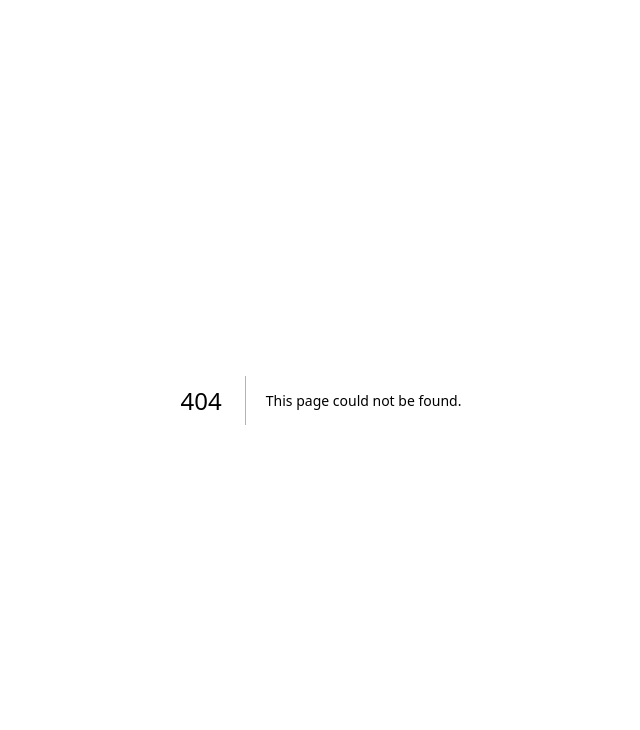
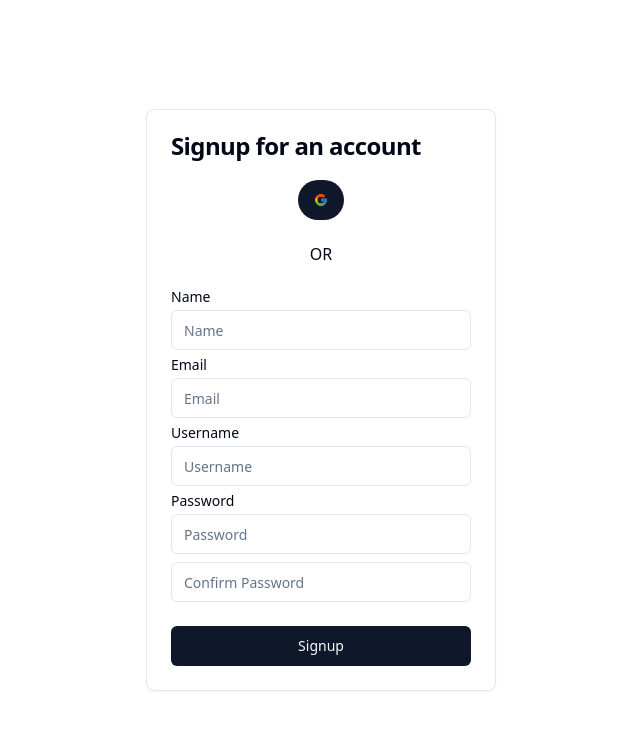
Before and after one commit to anujshandillya/subtext, a Next.js app: page /auth/signup in a window 1280 px wide. Before the commit this address had no page. Shown: the top 730 px of the page, without its empty margins (319-959 px from the left). Built offline with nearby package versions, Linux system fonts and the light colour scheme.

Commit message:
login/signup routes

```diff
--- /dev/null
+++ b/app/auth/login/page.tsx
@@ -0,0 +1,45 @@
+"use client"
+import * as React from "react"
+
+import { Button } from "@/components/ui/button"
+import {
+  Card,
+  CardContent,
+  CardHeader,
+  CardTitle,
+} from "@/components/ui/card"
+import { Input } from "@/components/ui/input"
+import { Label } from "@/components/ui/label"
+import FcGoogle from "@/components/shared/GoogleIcon"
+import { signIn } from "next-auth/react"
+import Link from "next/link"
+
+export default function page() {
+  return (
+    <>
+    <div className='container flex flex-row justify-around h-screen items-center'>
+    <Card className="w-[350px]">
+      <CardHeader>
+        <CardTitle>Login to your account</CardTitle>
+      </CardHeader>
+      <CardContent>
+        <form>
+          <div className="grid w-full items-center gap-4">
+            <div className="flex flex-col space-y-1.5">
+              <Label htmlFor="name">Email</Label>
+              <Input name="email" placeholder="Email" />
+            </div>
+            <div className="flex flex-col space-y-1.5">
+              <Label htmlFor="framework">Password</Label>
+              <Input name="password" placeholder="Password" />
+            </div>
+            <Button className="hover:bg-green-300 hover:text-black">Login</Button>
+          </div>
+        </form>
+        <Link className="flex mt-4 text-slate-500 hover:text-green-400" href="/auth/signup">Don't have an account? Signup</Link>
+      </CardContent>
+    </Card>
+    </div>
+    </>
+  )
+}
--- /dev/null
+++ b/app/auth/signup/page.tsx
@@ -0,0 +1,58 @@
+"use client"
+import * as React from "react"
+
+import { Button } from "@/components/ui/button"
+import {
+  Card,
+  CardContent,
+  CardHeader,
+  CardTitle,
+} from "@/components/ui/card"
+import { Input } from "@/components/ui/input"
+import { Label } from "@/components/ui/label"
+import FcGoogle from "@/components/shared/GoogleIcon"
+import { signIn } from "next-auth/react"
+
+export default function page() {
+  return (
+    <>
+    <div className='container flex flex-row justify-around h-screen items-center'>
+    <Card className="w-[350px]">
+      <CardHeader>
+        <CardTitle>Signup for an account</CardTitle>
+        <div className="flex justify-around items-center">
+        <Button className="rounded-full m-4 hover:bg-green-300 hover:text-black" onClick={()=>signIn()}><FcGoogle/></Button>
+        </div>
+        <span className="flex m-4 justify-around items-center">OR</span>
+      </CardHeader>
+      <CardContent>
+        <form>
+          <div className="grid w-full items-center gap-2">
+          <div className="flex flex-col space-y-1.5">
+              <Label htmlFor="name">Name</Label>
+              <Input name="name" placeholder="Name" />
+            </div>
+            <div className="flex flex-col space-y-1.5">
+              <Label htmlFor="email">Email</Label>
+              <Input name="email" placeholder="Email" />
+            </div>
+            <div className="flex flex-col space-y-1.5">
+              <Label htmlFor="username">Username</Label>
+              <Input name="username" placeholder="Username" />
+            </div>
+            <div className="flex flex-col space-y-1.5">
+              <Label htmlFor="framework">Password</Label>
+              <Input name="password" type="password" placeholder="Password" />
+            </div>
+            <div className="flex flex-col space-y-1.5">
+              <Input name="confirmpassword" type="password" placeholder="Confirm Password" />
+            </div>
+            <Button className="hover:bg-green-300 hover:text-black mt-4">Signup</Button>
+          </div>
+        </form>
+      </CardContent>
+    </Card>
+    </div>
+    </>
+  )
+}
--- /dev/null
+++ b/app/auth/verify/page.tsx
@@ -0,0 +1,7 @@
+import React from 'react'
+
+export default function page() {
+  return (
+    <div>Verify</div>
+  )
+}
--- /dev/null
+++ b/app/auth/welcome/page.tsx
@@ -0,0 +1,7 @@
+import React from 'react'
+
+export default function page() {
+  return (
+    <div>Welcome</div>
+  )
+}
--- /dev/null
+++ b/components/shared/GoogleIcon.tsx
@@ -0,0 +1,7 @@
+import * as React from "react";
+
+function FcGoogle(props: {}) {
+  return <svg stroke="currentColor" fill="currentColor" strokeWidth={0} x="0px" y="0px" viewBox="0 0 48 48" enableBackground="new 0 0 48 48" height="1em" width="1em" {...props}><path fill="#FFC107" d="M43.611,20.083H42V20H24v8h11.303c-1.649,4.657-6.08,8-11.303,8c-6.627,0-12-5.373-12-12 c0-6.627,5.373-12,12-12c3.059,0,5.842,1.154,7.961,3.039l5.657-5.657C34.046,6.053,29.268,4,24,4C12.955,4,4,12.955,4,24 c0,11.045,8.955,20,20,20c11.045,0,20-8.955,20-20C44,22.659,43.862,21.35,43.611,20.083z" /><path fill="#FF3D00" d="M6.306,14.691l6.571,4.819C14.655,15.108,18.961,12,24,12c3.059,0,5.842,1.154,7.961,3.039l5.657-5.657 C34.046,6.053,29.268,4,24,4C16.318,4,9.656,8.337,6.306,14.691z" /><path fill="#4CAF50" d="M24,44c5.166,0,9.86-1.977,13.409-5.192l-6.19-5.238C29.211,35.091,26.715,36,24,36 c-5.202,0-9.619-3.317-11.283-7.946l-6.522,5.025C9.505,39.556,16.227,44,24,44z" /><path fill="#1976D2" d="M43.611,20.083H42V20H24v8h11.303c-0.792,2.237-2.231,4.166-4.087,5.571 c0.001-0.001,0.002-0.001,0.003-0.002l6.19,5.238C36.971,39.205,44,34,44,24C44,22.659,43.862,21.35,43.611,20.083z" /></svg>;
+}
+
+export default FcGoogle;
--- /dev/null
+++ b/components/ui/input.tsx
@@ -0,0 +1,25 @@
+import * as React from "react"
+
+import { cn } from "@/lib/utils"
+
+export interface InputProps
+  extends React.InputHTMLAttributes<HTMLInputElement> {}
+
+const Input = React.forwardRef<HTMLInputElement, InputProps>(
+  ({ className, type, ...props }, ref) => {
+    return (
+      <input
+        type={type}
+        className={cn(
+          "flex h-10 w-full rounded-md border border-input bg-background px-3 py-2 text-sm ring-offset-background file:border-0 file:bg-transparent file:text-sm file:font-medium placeholder:text-muted-foreground focus-visible:outline-none focus-visible:ring-2 focus-visible:ring-ring focus-visible:ring-offset-2 disabled:cursor-not-allowed disabled:opacity-50",
+          className
+        )}
+        ref={ref}
+        {...props}
+      />
+    )
+  }
+)
+Input.displayName = "Input"
+
+export { Input }
--- /dev/null
+++ b/components/ui/label.tsx
@@ -0,0 +1,26 @@
+"use client"
+
+import * as React from "react"
+import * as LabelPrimitive from "@radix-ui/react-label"
+import { cva, type VariantProps } from "class-variance-authority"
+
+import { cn } from "@/lib/utils"
+
+const labelVariants = cva(
+  "text-sm font-medium leading-none peer-disabled:cursor-not-allowed peer-disabled:opacity-70"
+)
+
+const Label = React.forwardRef<
+  React.ElementRef<typeof LabelPrimitive.Root>,
+  React.ComponentPropsWithoutRef<typeof LabelPrimitive.Root> &
+    VariantProps<typeof labelVariants>
+>(({ className, ...props }, ref) => (
+  <LabelPrimitive.Root
+    ref={ref}
+    className={cn(labelVariants(), className)}
+    {...props}
+  />
+))
+Label.displayName = LabelPrimitive.Root.displayName
+
+export { Label }
--- a/package.json
+++ b/package.json
@@ -14,6 +14,7 @@
   "dependencies": {
     "@prisma/client": "^5.19.0",
     "@radix-ui/react-dropdown-menu": "^2.1.1",
+    "@radix-ui/react-label": "^2.1.0",
     "@radix-ui/react-slot": "^1.1.0",
     "bcryptjs": "^2.4.3",
     "class-variance-authority": "^0.7.0",
```
Also changed, not shown: 1 other file (tests, documents, lock files or other folders).
